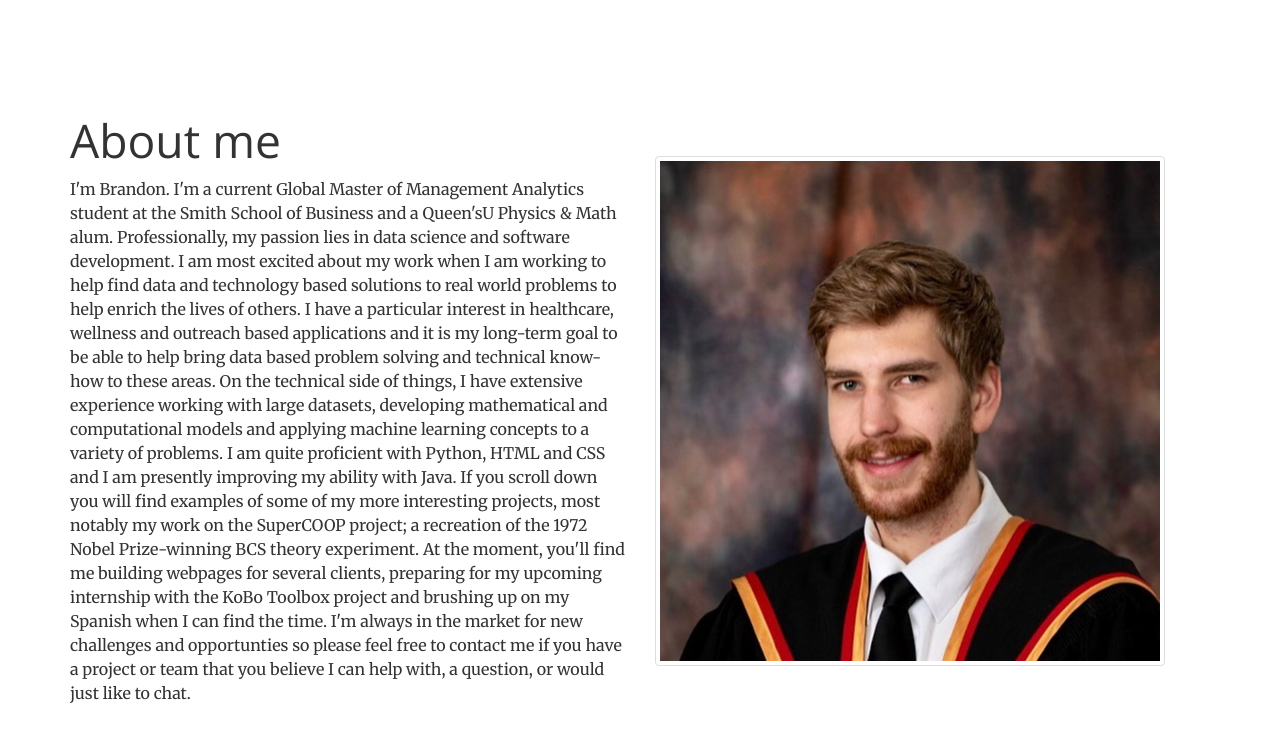
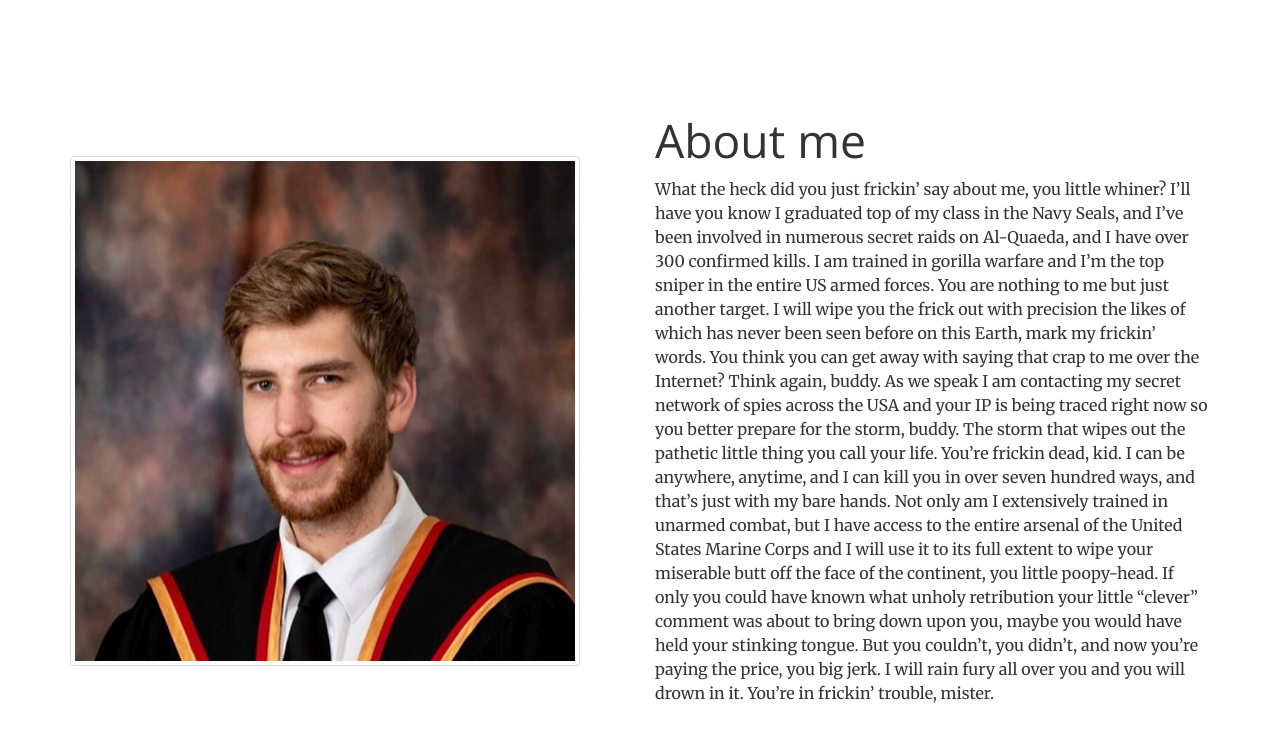
Before and after one commit to tmosh5/Thomas_Mosher.github.io, a Jekyll site: the page built from index.html, in a window 1280 px wide and 900 px high, scrolled down 823 px, cut to the strip 81-823 px from the top of the window. Built offline with Jekyll 4.4.1, drawn with Linux system fonts in a browser that asks for light colours.

Commit message:
Update about.html

```diff
--- a/_includes/about.html
+++ b/_includes/about.html
@@ -4,26 +4,31 @@
 
 	    <div class = "row">
 
+		    <div class ="col-lg-6">
+			<br><br><br>
+		     <img src="img/Headshot.jpg" class="img-thumbnail img-fluid">
+		    </div>
+
+
 	    	<div class ="col-lg-6">
 			<h1>About me</h1>
-			<p class = "font-weight-light tab">I'm Brandon. I'm a current Global Master of Management Analytics student at the Smith School of Business and a Queen'sU Physics & Math alum.
-			Professionally, my passion lies in data science and software development. I am most excited about my work when I am working to help find data and technology based solutions to real world problems to help enrich the lives of others. I have a particular interest in
-			healthcare, wellness and outreach based applications and it is my long-term goal to be able to help bring data based problem solving and technical know-how to these areas.
-			On the technical side of things, I have extensive experience working with large datasets, developing mathematical and computational models and applying machine learning concepts to a variety of problems.
-			I am quite proficient with Python, HTML and CSS and I am presently improving my ability with Java. If you scroll down you will find examples of some of my more interesting projects, most notably my work on the SuperCOOP project;
-			a recreation of the 1972 Nobel Prize-winning BCS theory experiment. At the moment, you'll find me building webpages for several clients, preparing for my upcoming internship with the KoBo Toolbox project and brushing up on my Spanish when I can find the time.
-			I'm always in the market for new challenges and opportunties so please feel free to contact me if you have a project or team that you believe I can help with, a question, or would just like to chat.
-			</p>
-		    </div>
+			<p class = "font-weight-light tab">What the heck did you just frickin’ say about me, you little whiner? I’ll have you know I graduated top of my class in the Navy Seals, and I’ve been involved in numerous secret raids on Al-Quaeda, and I have over 300 confirmed kills.
 
-		<div class ="col-lg-6">
-			<br><br><br>
-		     <img src="img/Headshot.jpg" class="img-thumbnail img-fluid">
+I am trained in gorilla warfare and I’m the top sniper in the entire US armed forces. You are nothing to me but just another target. I will wipe you the frick out with precision the likes of which has never been seen before on this Earth, mark my frickin’ words. You think you can get away with saying that crap to me over the Internet?
+
+Think again, buddy. As we speak I am contacting my secret network of spies across the USA and your IP is being traced right now so you better prepare for the storm, buddy.
+
+The storm that wipes out the pathetic little thing you call your life. You’re frickin dead, kid. I can be anywhere, anytime, and I can kill you in over seven hundred ways, and that’s just with my bare hands.
+
+Not only am I extensively trained in unarmed combat, but I have access to the entire arsenal of the United States Marine Corps and I will use it to its full extent to wipe your miserable butt off the face of the continent, you little poopy-head.
+
+If only you could have known what unholy retribution your little “clever” comment was about to bring down upon you, maybe you would have held your stinking tongue.
+
+But you couldn’t, you didn’t, and now you’re paying the price, you big jerk. I will rain fury all over you and you will drown in it. You’re in frickin’ trouble, mister.			</p>
 		    </div>
 
 		</div>
 
 	</div>
 
-
 </section>
```
